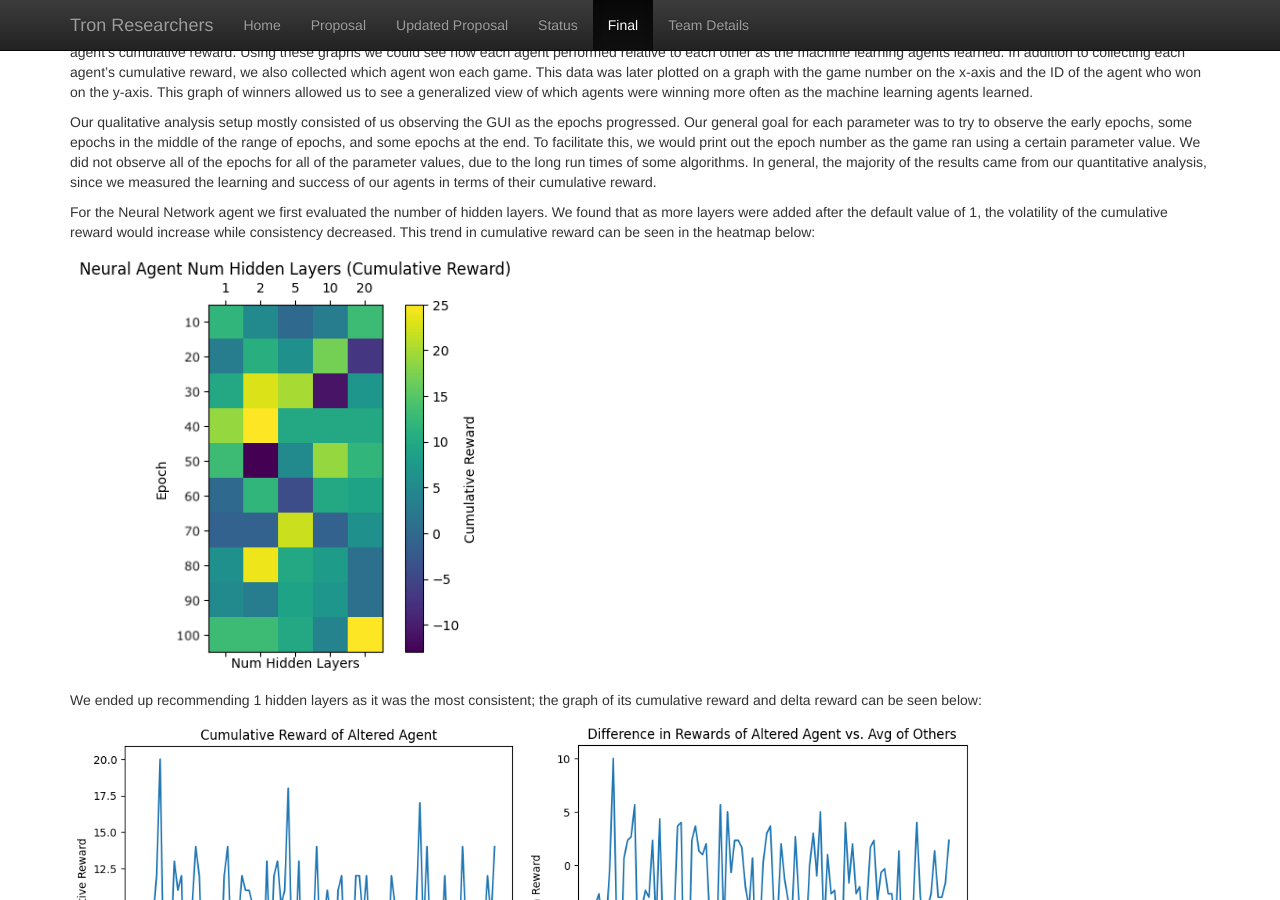
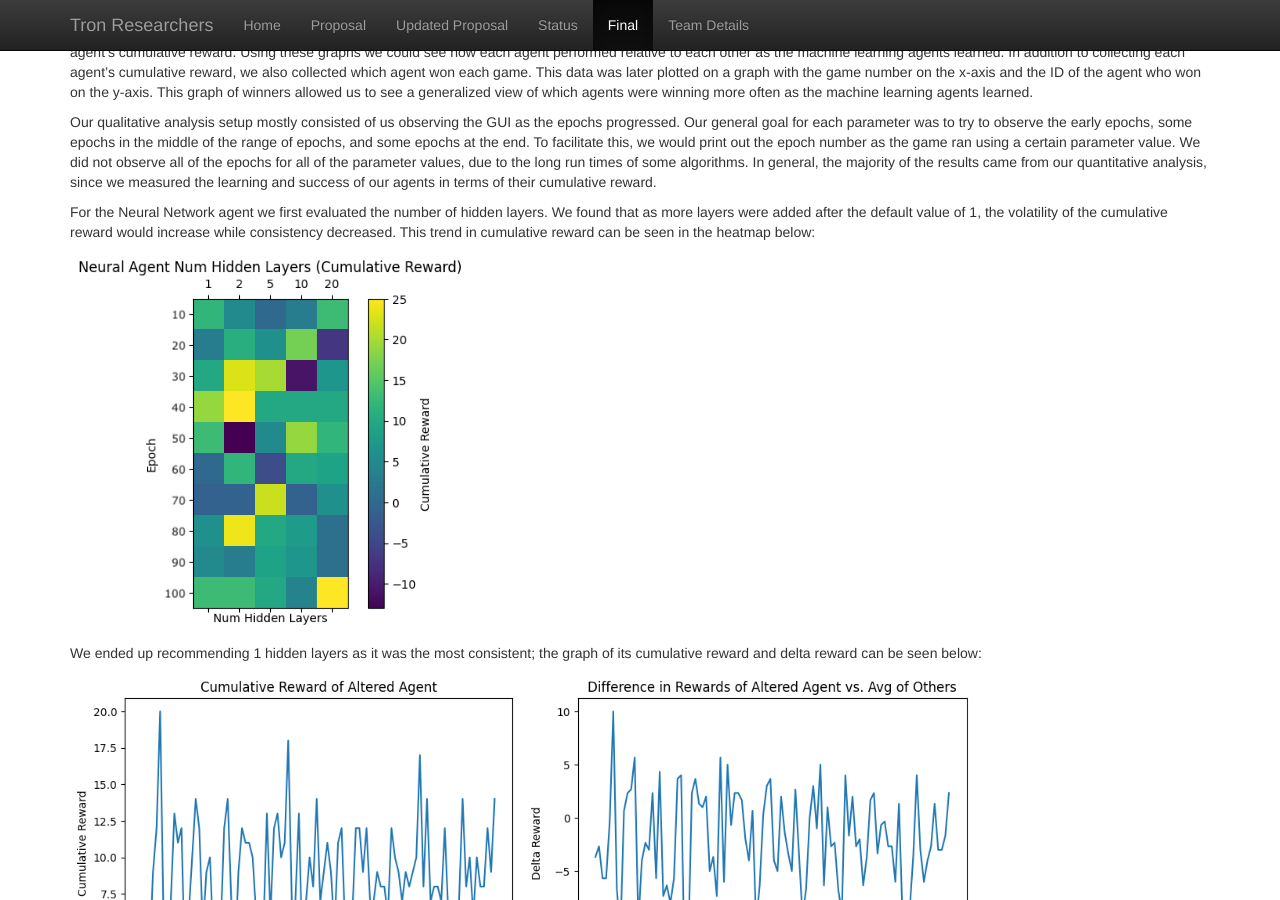
Before and after one commit to anguyen34/Tron-Researchers-CS175, a Jekyll site: the page built from docs/final.md, in a window 1280 px wide and 900 px high, scrolled down 5003 px. Built offline with Jekyll 4.4.1, drawn with Linux system fonts in a browser that asks for light colours.

Commit message:
Update final.md

```diff
--- a/docs/final.md
+++ b/docs/final.md
@@ -100,7 +100,7 @@
 
 For the Neural Network agent we first evaluated the number of hidden layers. We found that as more layers were added after the default value of 1, the volatility of the cumulative reward would increase while consistency decreased. This trend in cumulative reward can be seen in the heatmap below:
 
-<img src="images/neural/layers/neural_heat_hidden_layers.png?raw=true" width="450" />
+<img src="images/neural/layers/neural_heat_hidden_layers.png?raw=true" width="400" />
 
 We ended up recommending 1 hidden layers as it was the most consistent; the graph of its cumulative reward and delta reward can be seen below:
 
@@ -112,7 +112,7 @@
 
 While the cumulative data does trend upwards, it is much more volatile and inconsistent which makes it a worse choice. The delta reward shows that this value results in most data being below 0 which indicates poor performance against the other agents. For the number of nodes per layer, we found that high node counts resulted in higher reward averages and better learning rates compared to the other baseline agents overall. The overall trend in cumulative rewards can be seen in the heatmap below:
 
-<img src="images/neural/nodes/neural_cumulative_Hidden Layers_1.png?raw=true" width="450" />
+<img src="images/neural/nodes/neural_heat_num_nodes.png?raw=true" width="400" />
 
 Based on these values we chose 64 as the best, most positively impactful parameter as the cumulative reward improves at this value with a mostly positive delta reward. The graphs for the cumulative and delta reward can be seen below:
 
@@ -124,7 +124,7 @@
 
 The cumulative reward for this value had lower averages while the delta reward had a negative average value with a downward trend. For the activation function, we found that the performance was similar for each value which would mean that this parameter was not very impactful overall. The performance for each value is summarized below:
 
-<img src="images/neural/activation/neural_heat_activation.png?raw=true" width="450" />
+<img src="images/neural/activation/neural_heat_activation.png?raw=true" width="400" />
 
 Based on the data, ReLU seems to have the most positive impact on the performance; its data can be seen below:
 
@@ -136,7 +136,7 @@
 
 The cumulative reward has the lowest average of the three, a much smaller upward trend, and very low dips in performance. The delta reward also shows massive performance dips and higher volatility than the other functions which let us conclude that it had the highest negative impact. For the epsilon values, we found that higher values displayed more volatility and erratic behavior while lower values were more consistent and showed more learning. The summary of the performance of each value can be seen in the heatmap below:
 
-<img src="images/neural/epsilon/neural_heat_epsilon.png?raw=true" width="450" />
+<img src="images/neural/epsilon/neural_heat_epsilon.png?raw=true" width="400" />
 
 Overall we found 0.1 to have the best performance and consistency based on the data below:
 
```
